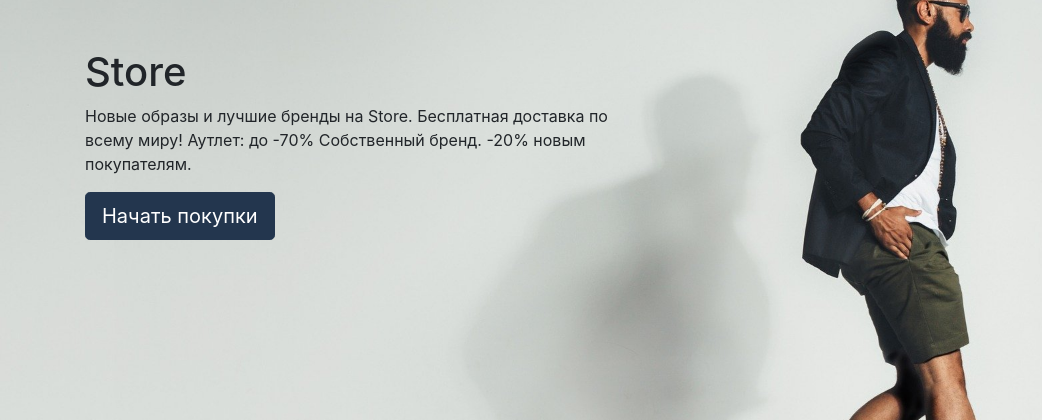
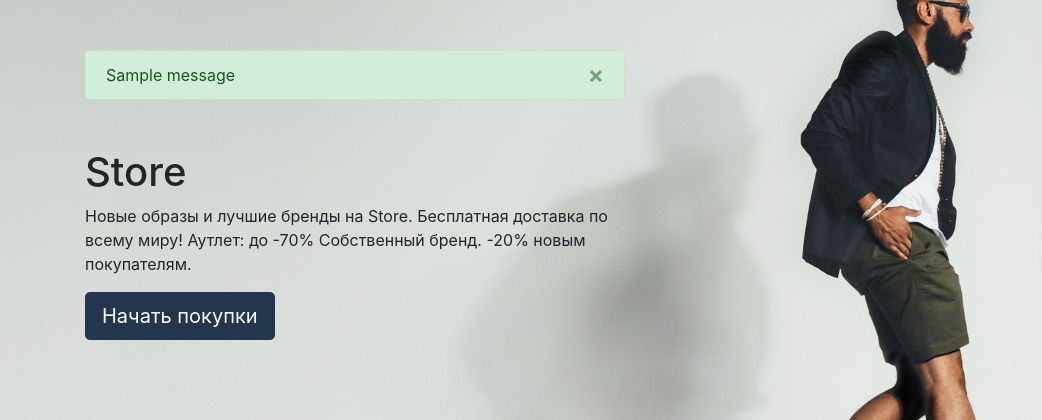
Before and after one commit to white78wolf/store, a Django app: page / in a window 1280 px wide. Shown: the part 56-476 px from the top of the page, without its empty margins (0-1042 px from the left). Run offline with Django 4.2, Linux system fonts and the light colour scheme; tables that the repository leaves empty hold one stand-in row (values such as "Sample post"); one stand-in notice (Sample message) is shown; some libraries are stand-ins or nearby versions.

Commit message:
add successful login message to products/index.html

```diff
--- a/products/templates/products/index.html
+++ b/products/templates/products/index.html
@@ -7,12 +7,20 @@
 
 {% block content %}
 <section>
-    <!--    <div class="alert alert-light text-center" role="alert">-->
-    <!--        Информационное сообщение-->
-    <!--    </div>-->
     <div class="container">
         <div class="row">
             <div class="col-lg-6">
+                {% if messages %}
+                <div class="alert {% if messages %} alert-success {% else %} alert-warning {% endif %} alert-dismissible fade show"
+                    role="alert" style="margin-top: 50px;">
+                    {% for message in messages %}
+                    {{ message }}
+                    {% endfor %}
+                    <button type="button" class="close" data-dismiss="alert" aria-label="Close">
+                        <span aria-hidden="true">&times;</span>
+                    </button>
+                </div>
+                {% endif %}
                 <h1 class="mt-5">Store</h1>
                 <p>
                     Новые образы и лучшие бренды на Store.
```
